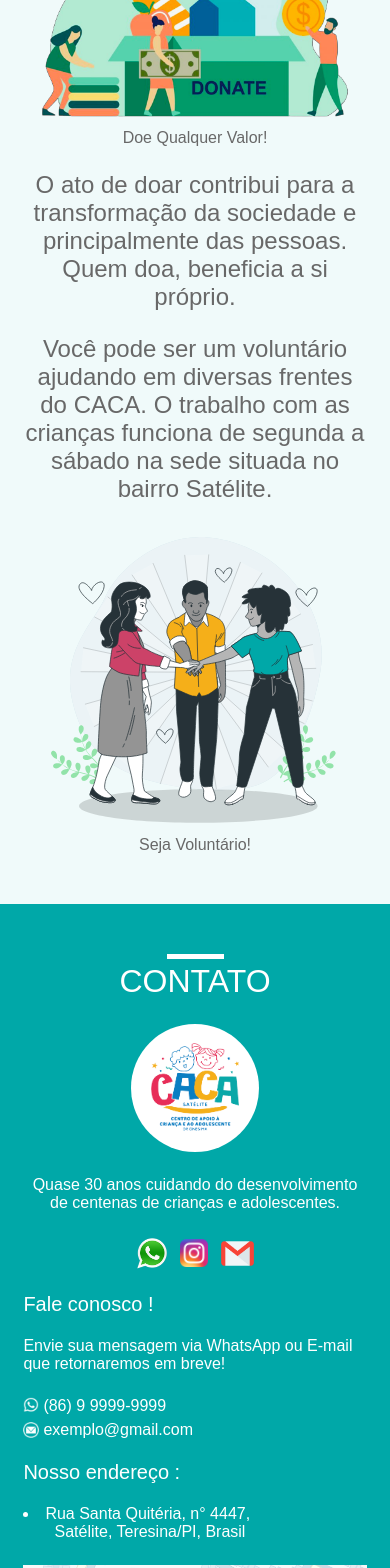
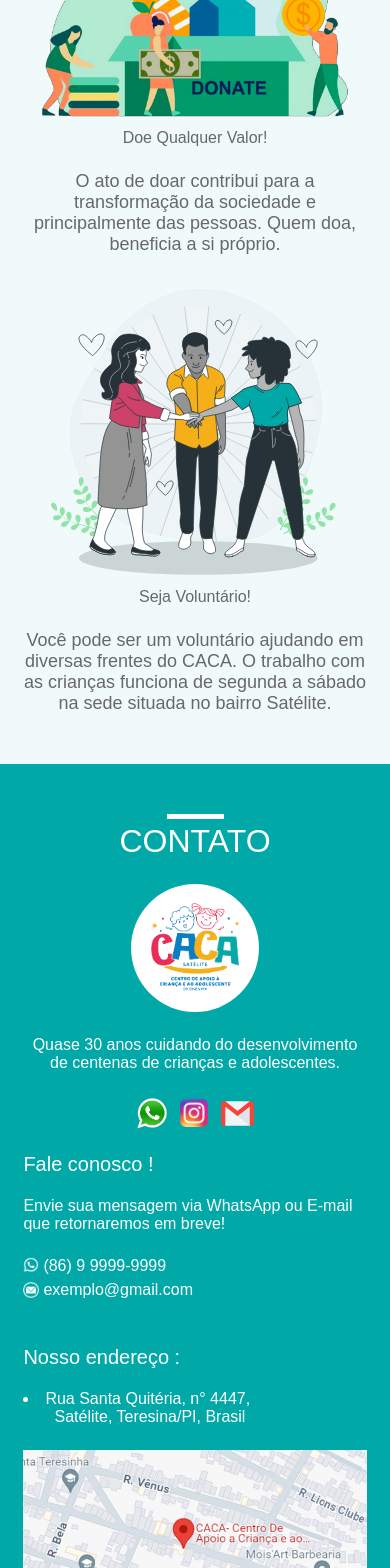
Before and after one commit to caiofeitosa7/caca, a Vue app: page / in a window 390 px wide. Shown: the part 5501-7069 px from the top of the page. Built offline with nearby package versions, Linux system fonts and the light colour scheme; a web font is replaced by a local one.

Commit message:
style: responsividade das secoes COMO AJUDAR e CONTATO

```diff
--- a/src/components/SinglePage.vue
+++ b/src/components/SinglePage.vue
@@ -19,7 +19,7 @@
 
 <template>
     <main>
-        <nav class="columns is-gapless px-3 py-1">
+        <nav class="columns is-gapless px-3 py-1 mb-0">
             <h1 id="logo" class="column is-clickable is-narrow">
                 <a href="/" class="is-flex is-align-items-center">
                     <img class="image is-rounded is-48x48" src="@/assets/images/logo-caca.png" alt="Logo do CACA">
@@ -260,7 +260,7 @@
                     <p>Doe Qualquer Valor!</p>
                 </div>
                 <div class="column">
-                    <p class="has-text-centered is-size-4">
+                    <p class="descricao has-text-centered is-size-4">
                         O ato de doar contribui para a transformação da sociedade e principalmente das pessoas.
                         Quem doa, beneficia a si próprio.
                     </p>
@@ -268,7 +268,7 @@
             </div>
             <div class="columns is-align-items-center">
                 <div class="column">
-                    <p class="has-text-centered is-size-4">
+                    <p class="descricao has-text-centered is-size-4">
                         Você pode ser um voluntário ajudando em diversas frentes do CACA. O trabalho
                         com as crianças funciona de segunda a sábado na sede situada no bairro Satélite.
                     </p>
@@ -316,7 +316,7 @@
                         <p>exemplo@gmail.com</p>
                     </div>
                 </div>
-                <div class="column is-flex is-flex-direction-column">
+                <div id="divEndereco" class="column is-flex is-flex-direction-column">
                     <p class="is-size-5">Nosso endereço :</p>
                     <ul class="my-5">
                         <li>
@@ -341,7 +341,6 @@
         position: sticky;
         font-size: smaller;
         background-color: #fff;
-        margin-bottom: 0 !important;
     }
 
     #btn-login {
@@ -544,4 +543,42 @@
     footer {
         color: #999;
     }
+
+
+    /* -------------------------------------------------------------------------- */
+
+
+    @media screen and (max-width: 768px) {
+        #container-comoAjudar :last-child {
+            display: flex;
+            flex-direction: column-reverse;
+        }
+
+        #container-comoAjudar img {
+            max-width: 70%;
+        }
+
+        footer {
+            font-size: small;
+        }
+
+        #divEndereco {
+            margin-top: 25px;
+        }
+    }
+
+    @media screen and (max-width: 480px) {
+        #container-comoAjudar img {
+            max-width: 100%;
+        }
+
+        #container-comoAjudar .descricao {
+            font-size: large !important;
+        }
+
+        footer {
+            font-size: x-small;
+        }
+    }
+
 </style>
```
